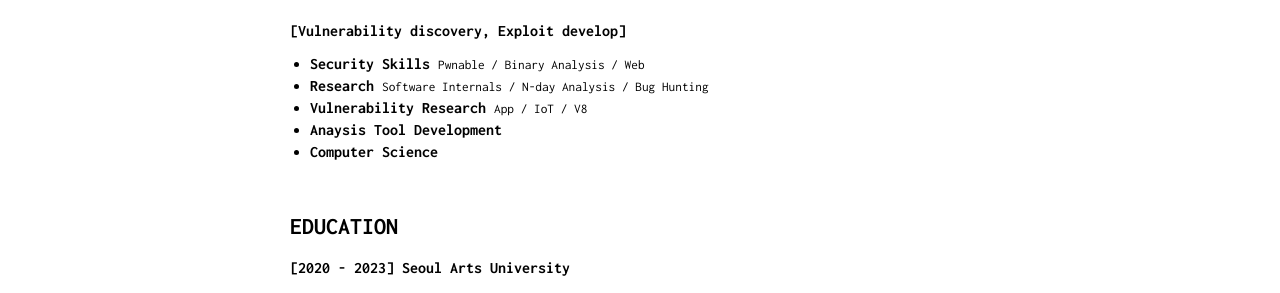
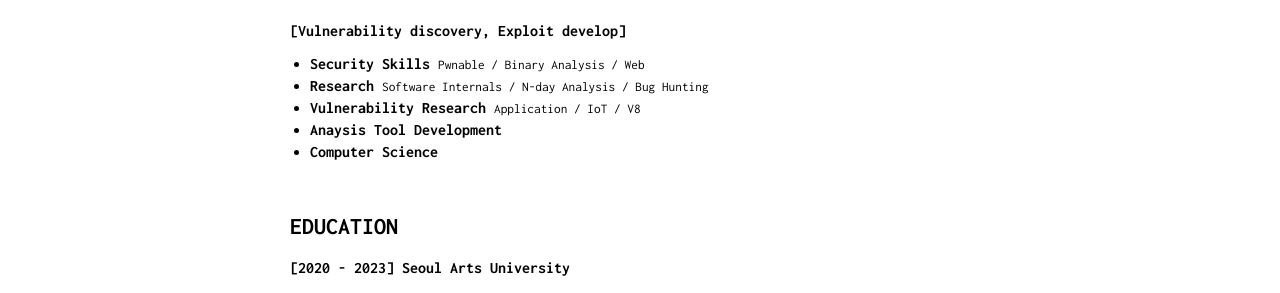
Before and after one commit to Bugeun/bugeun.github.io, a Jekyll site: the page built from index.md, in a window 1280 px wide. Shown: the part 419-712 px from the top of the page. Built offline with Jekyll 4.4.1, drawn with Linux system fonts in a browser that asks for light colours.

Commit message:
Update index.md

```diff
--- a/index.md
+++ b/index.md
@@ -40,7 +40,7 @@ Security Researcher
     </li>
     <li>
     <b>Vulnerability Research</b>
-    <small>App / IoT / V8</small>
+    <small>Application / IoT / V8</small>
     </li>
     <li>
     <b>Anaysis Tool Development</b>
```
